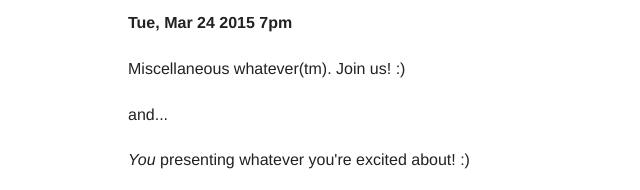
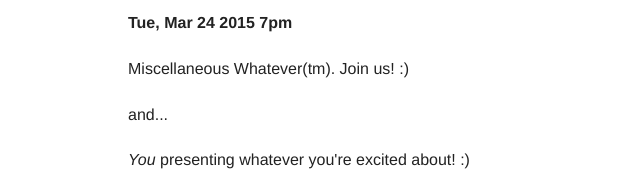
Before and after one commit to omg-code/omg-code, a plain HTML site: page index.html in a window 1280 px wide. Shown: the part 608-798 px from the top of the page, 27-667 px from the left. Drawn offline with Linux system fonts and the light colour scheme; files whose address does not match are found by name.

Commit message:
aesthetic

```diff
--- a/index.html
+++ b/index.html
@@ -62,7 +62,7 @@
 
   <p><strong>Tue, Mar 24 2015 7pm</strong><br/></p>
 
-  <p>Miscellaneous whatever(tm). Join us!  :)
+  <p>Miscellaneous Whatever(tm). Join us!  :)
   </p>
 
   <p>and...</p>
```
